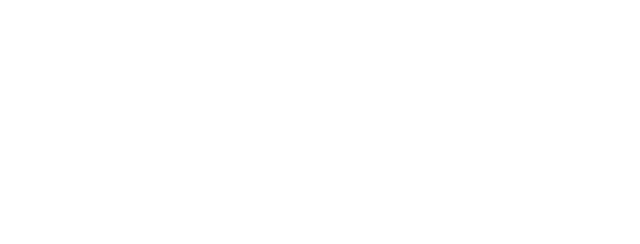
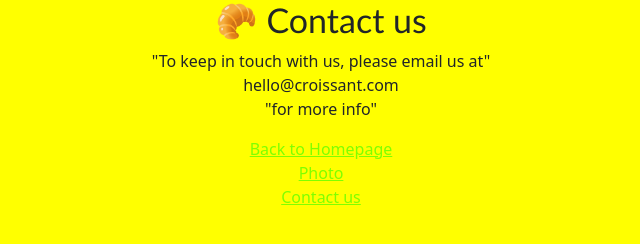
Before and after one commit to ShirlyB-24-tech/croissant, a plain HTML site: page contact.html in a window 1280 px wide. Shown: the whole page, without its empty margins (319-959 px from the left). Drawn offline with nearby package versions, Linux system fonts and the light colour scheme.

Commit message:
adding info in html

```diff
--- a/contact.html
+++ b/contact.html
@@ -4,8 +4,20 @@
 <head>
     <meta charset="UTF-8">
     <meta name="viewport" content="width=device-width, initial-scale=1.0">
+    <link href="https://cdn.jsdelivr.net/npm/bootstrap@5.3.3/dist/css/bootstrap.min.css" rel="stylesheet"
+        integrity="sha384-QWTKZyjpPEjISv5WaRU9OFeRpok6YctnYmDr5pNlyT2bRjXh0JMhjY6hW+ALEwIH" crossorigin="anonymous">
+    <link rel="stylesheet" href="/src/style.css">
     <title>Contact</title>
 </head>
+<h1>🥐 Contact us</h1>
+<p> "To keep in touch with us, please email us at"
+    <a hrfe="mailto:hello@croissant.com" title="contact us by email"> hello@croissant.com </a> "for more info"
+</p>
+<footer>
+    <a href="/" title="Home">Back to Homepage</a>
+    <a href="/photo.html" title="Croissant-photo"> Photo</a>
+    <a href="/contact.html" title="Contact-croissant"> Contact us</a>
+</footer>
 
 <body>
 
--- a/src/style.css
+++ b/src/style.css
@@ -9,3 +9,22 @@ h1 {
 p {
   text-align: center;
 }
+a {
+  display: flex;
+  justify-content: center;
+}
+.croissant-photo {
+  max-width: 100%;
+  border-radius: 10px;
+  display: block;
+  margin: 30px auto;
+}
+
+footer {
+  text-align: center;
+}
+
+footer a {
+  margin: 0 10px;
+  color: chartreuse;
+}
```
Also changed, not shown: index.html (+5 -4 lines), photo.html (+7 -0 lines).
